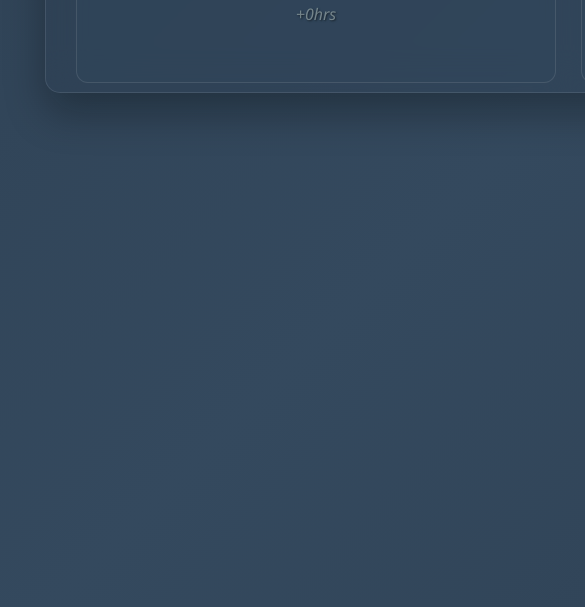
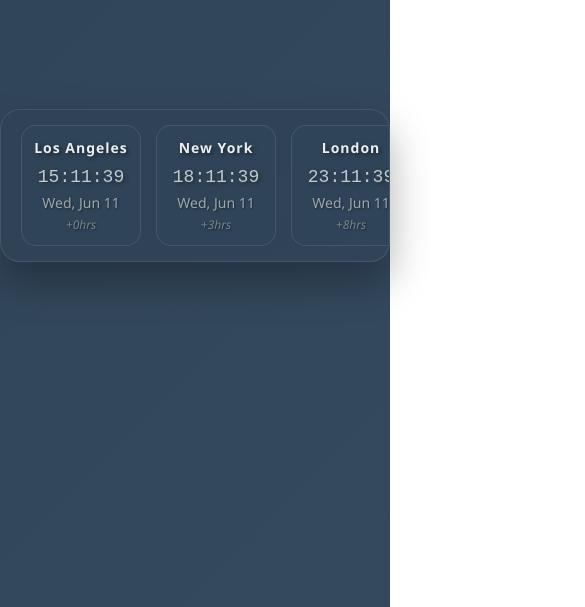
Before and after one commit to bradley-boop/gsoc-world-clock, a plain HTML site: page index.html in a window 390 px wide. Shown: the part 237-844 px from the top of the page, 585 px wide, since content can reach past the window. Drawn offline with Linux system fonts and the light colour scheme.

Commit message:
Add files via upload

```diff
--- a/index.html
+++ b/index.html
@@ -16,8 +16,7 @@
             background-size: 400% 400%;
             animation: slowGradient 120s ease-in-out infinite;
             font-family: 'Segoe UI', Tahoma, Geneva, Verdana, sans-serif;
-            height: 360px;
-            width: 3190px;
+            height: 100vh;
             overflow: hidden;
             display: flex;
             align-items: center;
@@ -29,35 +28,31 @@
         .clock-container {
             display: flex;
             flex-wrap: nowrap;
-            gap: 25px;
-            padding: 10px 30px;
+            gap: 30px;
+            padding: 15px 20px;
             background: rgba(44, 62, 80, 0.3);
             backdrop-filter: blur(20px);
-            border-radius: 15px;
+            border-radius: 20px;
             border: 1px solid rgba(255, 255, 255, 0.1);
-            box-shadow: 0 10px 20px rgba(0, 0, 0, 0.3);
+            box-shadow: 0 20px 40px rgba(0, 0, 0, 0.3);
             animation: slideIn 1s ease-out, containerGlow 90s ease-in-out infinite;
-            width: 3100px;
-            height: 300px;
-            align-items: center;
+            width: 100%;
+            max-width: 100vw;
+            overflow-x: auto;
         }
 
         .clock-item {
             text-align: center;
-            width: 480px;
-            height: 280px;
-            flex: 0 0 480px;
-            padding: 15px 10px;
+            min-width: 180px;
+            flex: 1;
+            padding: 20px 15px;
             background: rgba(52, 73, 94, 0.4);
-            border-radius: 12px;
+            border-radius: 15px;
             border: 1px solid rgba(255, 255, 255, 0.1);
             transition: all 0.3s ease;
             position: relative;
             overflow: hidden;
             animation: itemColorShift 150s ease-in-out infinite;
-            display: flex;
-            flex-direction: column;
-            justify-content: center;
         }
 
         .clock-item::before {
@@ -81,35 +76,34 @@
         }
 
         .city-name {
-            font-size: 32px;
+            font-size: 20px;
             font-weight: 600;
             color: #ecf0f1;
-            margin-bottom: 12px;
+            margin-bottom: 10px;
             text-shadow: 2px 2px 4px rgba(0, 0, 0, 0.5);
             letter-spacing: 1px;
             animation: textColorShift 180s ease-in-out infinite;
         }
 
         .time {
-            font-size: 48px;
+            font-size: 28px;
             font-weight: 300;
             color: #bdc3c7;
-            margin-bottom: 8px;
+            margin-bottom: 6px;
             font-family: 'Courier New', monospace;
             text-shadow: 2px 2px 4px rgba(0, 0, 0, 0.5);
             animation: timeGlow 3s ease-in-out infinite alternate;
-            line-height: 1;
         }
 
         .date {
-            font-size: 18px;
+            font-size: 14px;
             color: rgba(189, 195, 199, 0.8);
-            margin-bottom: 6px;
+            margin-bottom: 4px;
             text-shadow: 1px 1px 2px rgba(0, 0, 0, 0.5);
         }
 
         .timezone {
-            font-size: 16px;
+            font-size: 12px;
             color: rgba(149, 165, 166, 0.7);
             font-style: italic;
             text-shadow: 1px 1px 2px rgba(0, 0, 0, 0.5);
@@ -197,7 +191,53 @@
             }
         }
 
-        /* Optimized for 3190x360 resolution - no responsive breakpoints needed */
+        @media (max-width: 1400px) {
+            .clock-container {
+                gap: 25px;
+            }
+            .clock-item {
+                min-width: 160px;
+                padding: 18px 12px;
+            }
+            .city-name {
+                font-size: 18px;
+            }
+            .time {
+                font-size: 24px;
+            }
+        }
+
+        @media (max-width: 1200px) {
+            .clock-container {
+                gap: 20px;
+            }
+            .clock-item {
+                min-width: 140px;
+                padding: 15px 10px;
+            }
+            .city-name {
+                font-size: 16px;
+            }
+            .time {
+                font-size: 22px;
+            }
+        }
+
+        @media (max-width: 900px) {
+            .clock-container {
+                gap: 15px;
+            }
+            .clock-item {
+                min-width: 120px;
+                padding: 12px 8px;
+            }
+            .city-name {
+                font-size: 14px;
+            }
+            .time {
+                font-size: 18px;
+            }
+        }
     </style>
 </head>
 <body>
```
